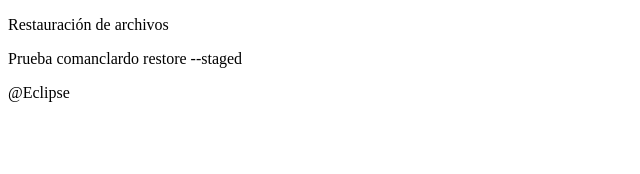
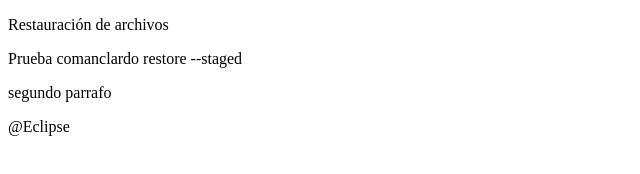
Before and after one commit to samaya199/CursoGitEclipse, a plain HTML site: page Prueba.html in a window 1280 px wide. Shown: the whole page, without its empty margins (0-640 px from the left). Drawn offline with Linux system fonts and the light colour scheme.

Commit message:
Agrego parrafo en index.html

```diff
--- a/Prueba.html
+++ b/Prueba.html
@@ -10,6 +10,9 @@
     <div>
       <p>Prueba comanclardo restore --staged</p>
     </div>
+    <div>
+      <p>segundo parrafo</p>
+    </div>
   </body>
   <footer>@Eclipse</footer>
 </html>
```
